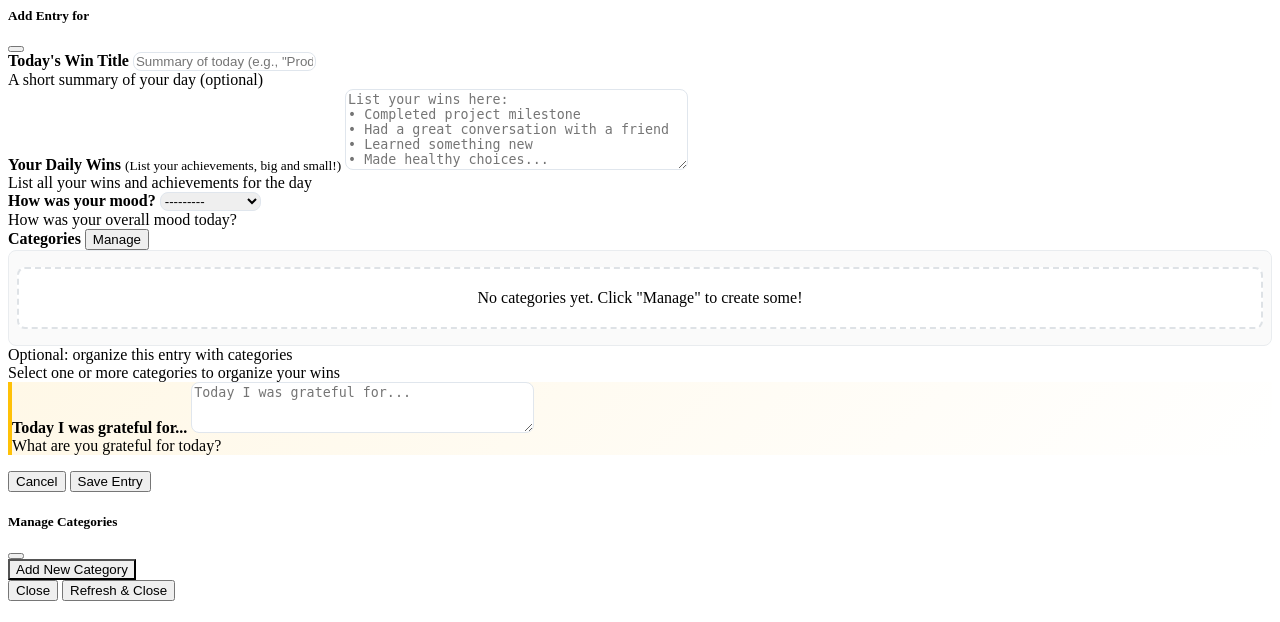
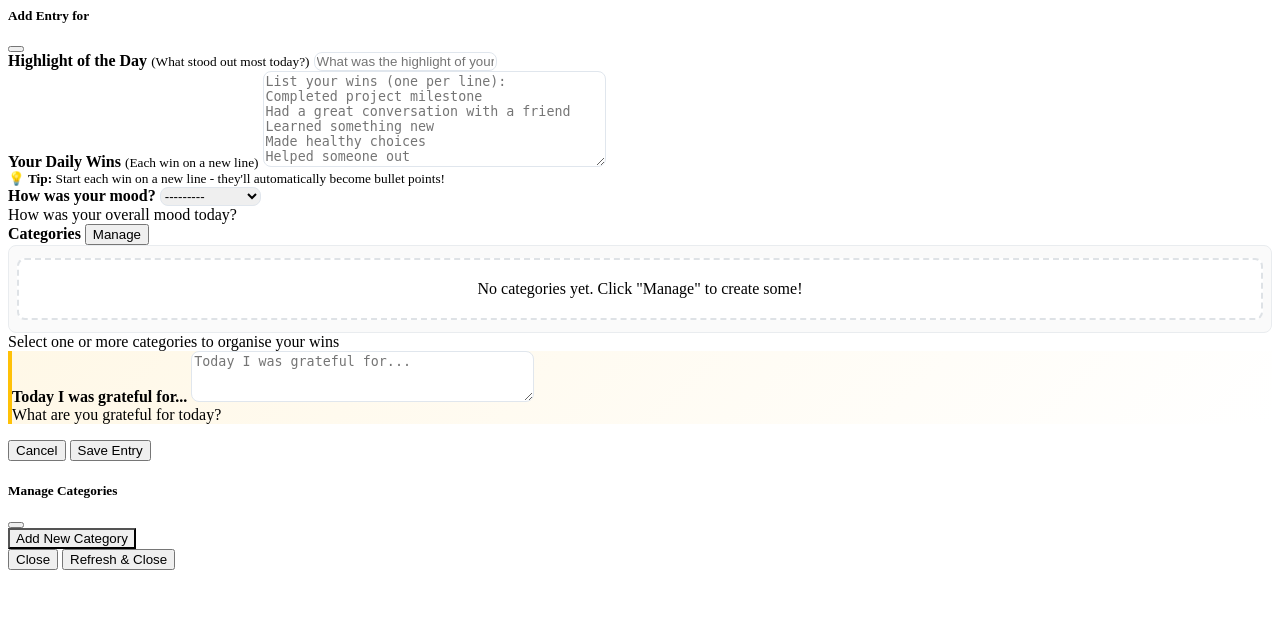
Before and after one commit to soumya2219/my-daily-wins-tracker, a Django app: template templates/tracker/entry_modal.html in a window 1280 px wide. Shown: the top 622 px of the page. Run offline with Django 5.2, Linux system fonts and the light colour scheme; the template is opened without the code that fills it: values that come from a table or form of the project are taken from there, others are empty; data comes from the database, SQL or seed files in the repository; some libraries are stand-ins or nearby versions.

Commit message:
Improve entry modal with better labels and bullet point formatting
- Change 'Today's Win Title' to 'Highlight of the Day' for better flexibility
- Add automatic bullet point formatting for daily wins content
- Remove redundant help text to reduce UI clutter
- Create custom template filter for formatting wins as bullet points
- Make form labels more inclusive and meaningful

```diff
--- a/templates/tracker/entry_modal.html
+++ b/templates/tracker/entry_modal.html
@@ -21,11 +21,12 @@
         <div class="row">
             <!-- Left Column: Win Title & Content -->
             <div class="col-md-8">
-                <!-- Win Title -->
+                <!-- Highlight of the Day -->
                 <div class="mb-3">
                     <label for="{{ form.title.id_for_label }}" class="form-label">
-                        <i class="fas fa-trophy text-warning me-2"></i>
-                        <strong>Today's Win Title</strong>
+                        <i class="fas fa-star text-warning me-2"></i>
+                        <strong>Highlight of the Day</strong>
+                        <small class="text-muted">(What stood out most today?)</small>
                     </label>
                     {{ form.title }}
                     {% if form.title.help_text %}
@@ -39,11 +40,16 @@
                 <!-- Win Details -->
                 <div class="mb-3">
                     <label for="{{ form.content.id_for_label }}" class="form-label">
-                        <i class="fas fa-list text-info me-2"></i>
+                        <i class="fas fa-list-ul text-info me-2"></i>
                         <strong>Your Daily Wins</strong>
-                        <small class="text-muted">(List your achievements, big and small!)</small>
+                        <small class="text-muted">(Each win on a new line)</small>
                     </label>
                     {{ form.content }}
+                    <div class="form-text">
+                        <small class="text-muted">
+                            💡 <strong>Tip:</strong> Start each win on a new line - they'll automatically become bullet points!
+                        </small>
+                    </div>
                     {% if form.content.help_text %}
                         <div class="form-text">{{ form.content.help_text }}</div>
                     {% endif %}
@@ -114,7 +120,7 @@
                     {% endif %}
                     <div class="text-muted small mt-2">
                         <i class="fas fa-info-circle me-1"></i>
-                        Select one or more categories to organize your wins
+                        Select one or more categories to organise your wins
                     </div>
                 </div>
             </div>
@@ -181,9 +187,9 @@
 
 /* Custom Categories Styling */
 .category-checkboxes-custom {
-    max-height: 220px;
+    max-height: 160px;
     overflow-y: auto;
-    padding: 8px 0;
+    padding: 4px 0;
     border: 1px solid #e9ecef;
     border-radius: 8px;
     background-color: #fafafa;
@@ -192,13 +198,13 @@
 .category-item {
     display: flex;
     align-items: center;
-    padding: 14px 18px;
-    margin: 4px 8px;
+    padding: 8px 12px;
+    margin: 2px 4px;
     background: white;
     border: 1px solid #e9ecef;
-    border-radius: 8px;
+    border-radius: 6px;
     transition: all 0.2s ease;
-    min-height: 50px;
+    min-height: 36px;
     cursor: pointer;
 }
 
@@ -210,8 +216,8 @@
 }
 
 .category-checkbox {
-    margin-right: 12px;
-    transform: scale(1.3);
+    margin-right: 8px;
+    transform: scale(1.2);
     cursor: pointer;
 }
 
@@ -221,16 +227,16 @@
     cursor: pointer;
     margin: 0;
     font-weight: 500;
-    font-size: 0.95rem;
+    font-size: 0.9rem;
     flex-grow: 1;
 }
 
 .category-color-dot {
-    width: 16px;
-    height: 16px;
+    width: 14px;
+    height: 14px;
     border-radius: 50%;
     display: inline-block;
-    margin-right: 10px;
+    margin-right: 8px;
     border: 2px solid white;
     box-shadow: 0 0 0 1px #dee2e6;
 }
--- a/tracker/forms.py
+++ b/tracker/forms.py
@@ -21,13 +21,13 @@
             }),
             'title': forms.TextInput(attrs={
                 'class': 'form-control',
-                'placeholder': 'Summary of today (e.g., "Productive day at work")',
+                'placeholder': 'What was the highlight of your day? (e.g., "Finished presentation", "Had quality time with family")',
                 'maxlength': 200
             }),
             'content': forms.Textarea(attrs={
                 'class': 'form-control',
-                'placeholder': 'List your wins here:\n• Completed project milestone\n• Had a great conversation with a friend\n• Learned something new\n• Made healthy choices...',
-                'rows': 5
+                'placeholder': 'List your wins (one per line):\nCompleted project milestone\nHad a great conversation with a friend\nLearned something new\nMade healthy choices\nHelped someone out',
+                'rows': 6
             }),
             'mood_rating': forms.Select(attrs={
                 'class': 'form-select'
@@ -43,11 +43,11 @@
         }
         help_texts = {
             'entry_date': 'Which date is this entry for?',
-            'title': 'A short summary of your day (optional)',
-            'content': 'List all your wins and achievements for the day',
+            'title': '',  # Remove redundant help text - we have clear label and placeholder
+            'content': '',  # Remove redundant help text - we have the tip in the template
             'mood_rating': 'How was your overall mood today?',
             'gratitude_text': 'What are you grateful for today?',
-            'categories': 'Optional: organize this entry with categories'
+            'categories': ''  # Remove redundant help text - label is clear enough
         }
 
     def __init__(self, *args, **kwargs):
```
Also changed, not shown: tracker/templatetags/win_filters.py (added, +55 -0 lines), tracker/templatetags/__init__.py (added).
